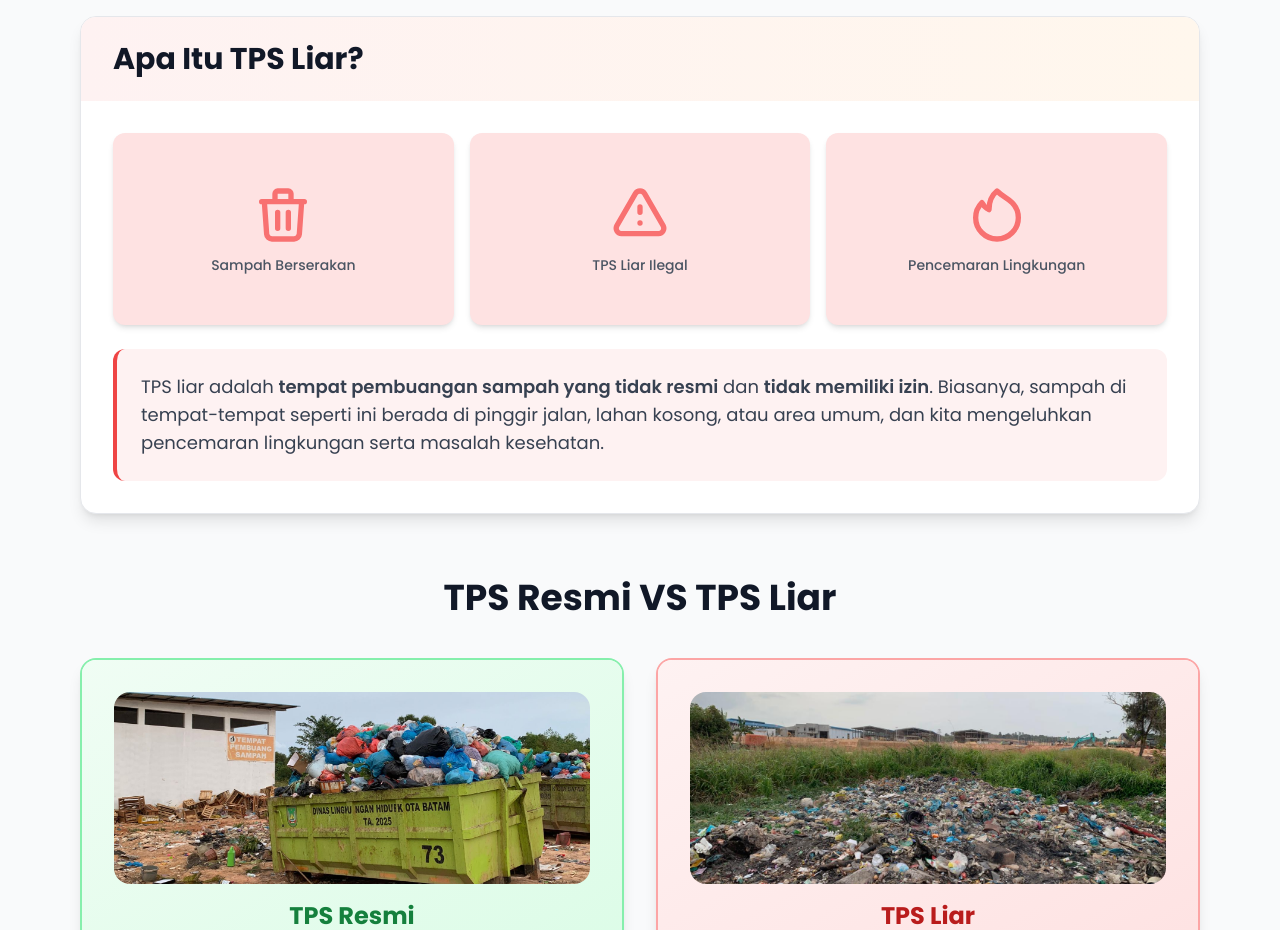
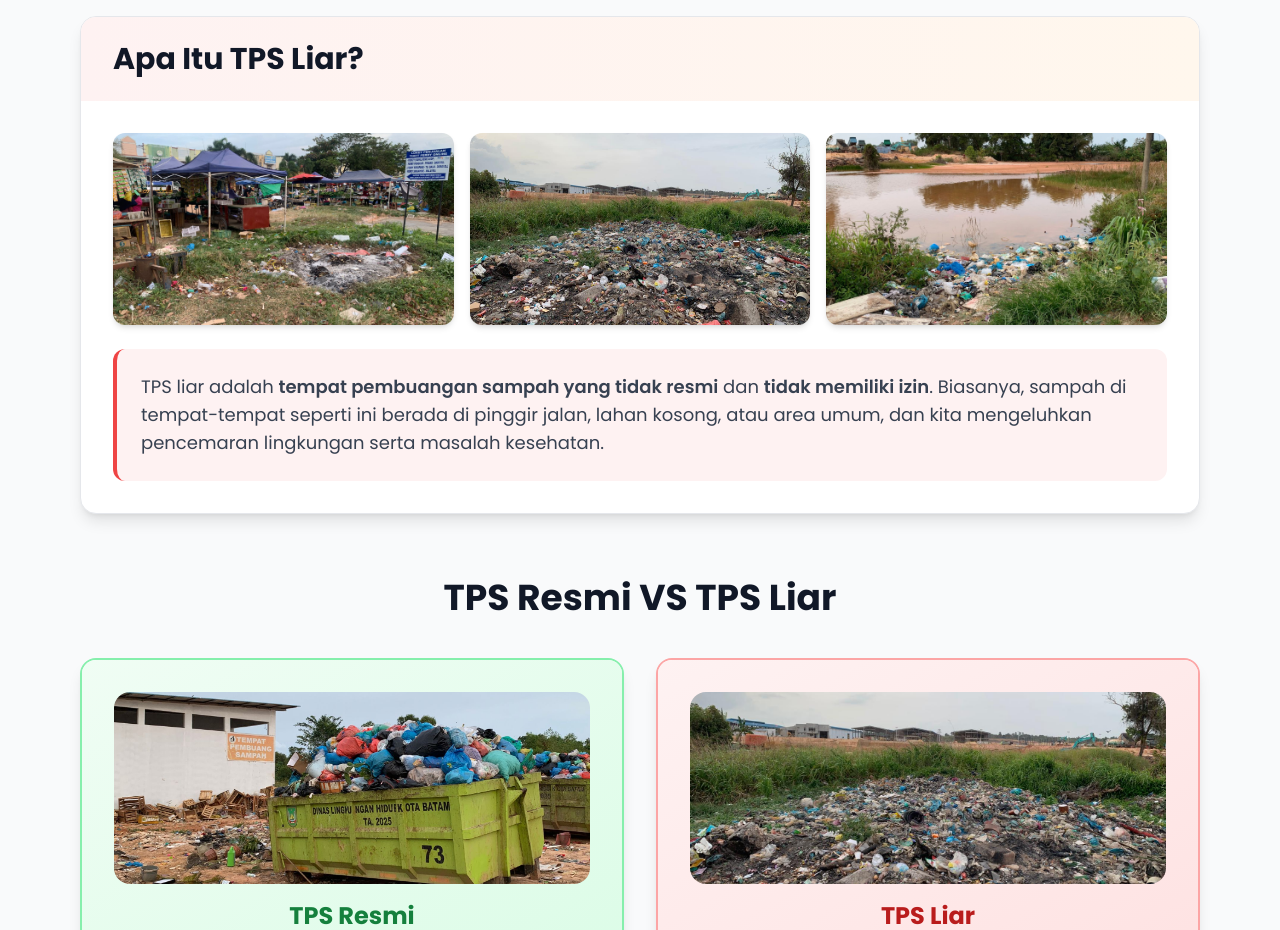
Before and after one commit to rehanzhaky/SapuKota, a React (Vite) app in the folder frontend/: page / in a window 1280 px wide. Shown: the part 1940-2870 px from the top of the page. Built offline with nearby package versions, Linux system fonts and the light colour scheme; no server answers.

Commit message:
Refactor code structure for improved readability and maintainability

```diff
--- a/frontend/src/pages/Home.jsx
+++ b/frontend/src/pages/Home.jsx
@@ -8,6 +8,8 @@ import bawahJembatanImage from '../assets/bawahjembatan.jpeg';
 import pinggirJalanImage from '../assets/pinggirjalan.jpeg';
 import tpsResmiImage from '../assets/tpsresmi.jpeg';
 import tpsLiarImage from '../assets/tpsliar.jpeg';
+import sampahBerserakanImage from '../assets/sampahberserakan.jpeg';
+import pencemaranLingkunganImage from '../assets/pencemaranlingkungan.jpeg';
 import { getUploadUrl } from '../utils/imageHelper';
 
 // Static data untuk tampilan sementara
@@ -448,29 +450,26 @@ const Home = () => {
             <div className="p-6 sm:p-8">
               {/* Images Grid */}
               <div className="grid grid-cols-1 sm:grid-cols-3 gap-4 mb-6">
-                <div className="rounded-xl overflow-hidden shadow-md bg-red-100 h-40 sm:h-48 flex items-center justify-center">
-                  <div className="text-center p-4">
-                    <svg className="w-12 h-12 sm:w-16 sm:h-16 mx-auto mb-2 text-red-400" fill="none" stroke="currentColor" viewBox="0 0 24 24">
-                      <path strokeLinecap="round" strokeLinejoin="round" strokeWidth={2} d="M19 7l-.867 12.142A2 2 0 0116.138 21H7.862a2 2 0 01-1.995-1.858L5 7m5 4v6m4-6v6m1-10V4a1 1 0 00-1-1h-4a1 1 0 00-1 1v3M4 7h16" />
-                    </svg>
-                    <p className="text-xs sm:text-sm text-gray-600 font-medium">Sampah Berserakan</p>
-                  </div>
+                <div className="rounded-xl overflow-hidden shadow-md h-40 sm:h-48">
+                  <img
+                    src={sampahBerserakanImage}
+                    alt="Sampah Berserakan"
+                    className="w-full h-full object-cover"
+                  />
                 </div>
-                <div className="rounded-xl overflow-hidden shadow-md bg-red-100 h-40 sm:h-48 flex items-center justify-center">
-                  <div className="text-center p-4">
-                    <svg className="w-12 h-12 sm:w-16 sm:h-16 mx-auto mb-2 text-red-400" fill="none" stroke="currentColor" viewBox="0 0 24 24">
-                      <path strokeLinecap="round" strokeLinejoin="round" strokeWidth={2} d="M12 9v2m0 4h.01m-6.938 4h13.856c1.54 0 2.502-1.667 1.732-3L13.732 4c-.77-1.333-2.694-1.333-3.464 0L3.34 16c-.77 1.333.192 3 1.732 3z" />
-                    </svg>
-                    <p className="text-xs sm:text-sm text-gray-600 font-medium">TPS Liar Ilegal</p>
-                  </div>
+                <div className="rounded-xl overflow-hidden shadow-md h-40 sm:h-48">
+                  <img
+                    src={tpsLiarImage}
+                    alt="TPS Liar Ilegal"
+                    className="w-full h-full object-cover"
+                  />
                 </div>
-                <div className="rounded-xl overflow-hidden shadow-md bg-red-100 h-40 sm:h-48 flex items-center justify-center">
-                  <div className="text-center p-4">
-                    <svg className="w-12 h-12 sm:w-16 sm:h-16 mx-auto mb-2 text-red-400" fill="none" stroke="currentColor" viewBox="0 0 24 24">
-                      <path strokeLinecap="round" strokeLinejoin="round" strokeWidth={2} d="M17.657 18.657A8 8 0 016.343 7.343S7 9 9 10c0-2 .5-5 2.986-7C14 5 16.09 5.777 17.656 7.343A7.975 7.975 0 0120 13a7.975 7.975 0 01-2.343 5.657z" />
-                    </svg>
-                    <p className="text-xs sm:text-sm text-gray-600 font-medium">Pencemaran Lingkungan</p>
-                  </div>
+                <div className="rounded-xl overflow-hidden shadow-md h-40 sm:h-48">
+                  <img
+                    src={pencemaranLingkunganImage}
+                    alt="Pencemaran Lingkungan"
+                    className="w-full h-full object-cover"
+                  />
                 </div>
               </div>
 
```
Also changed, not shown: frontend/src/assets/pencemaranlingkungan.jpeg (added), frontend/src/assets/sampahberserakan.jpeg (added).
